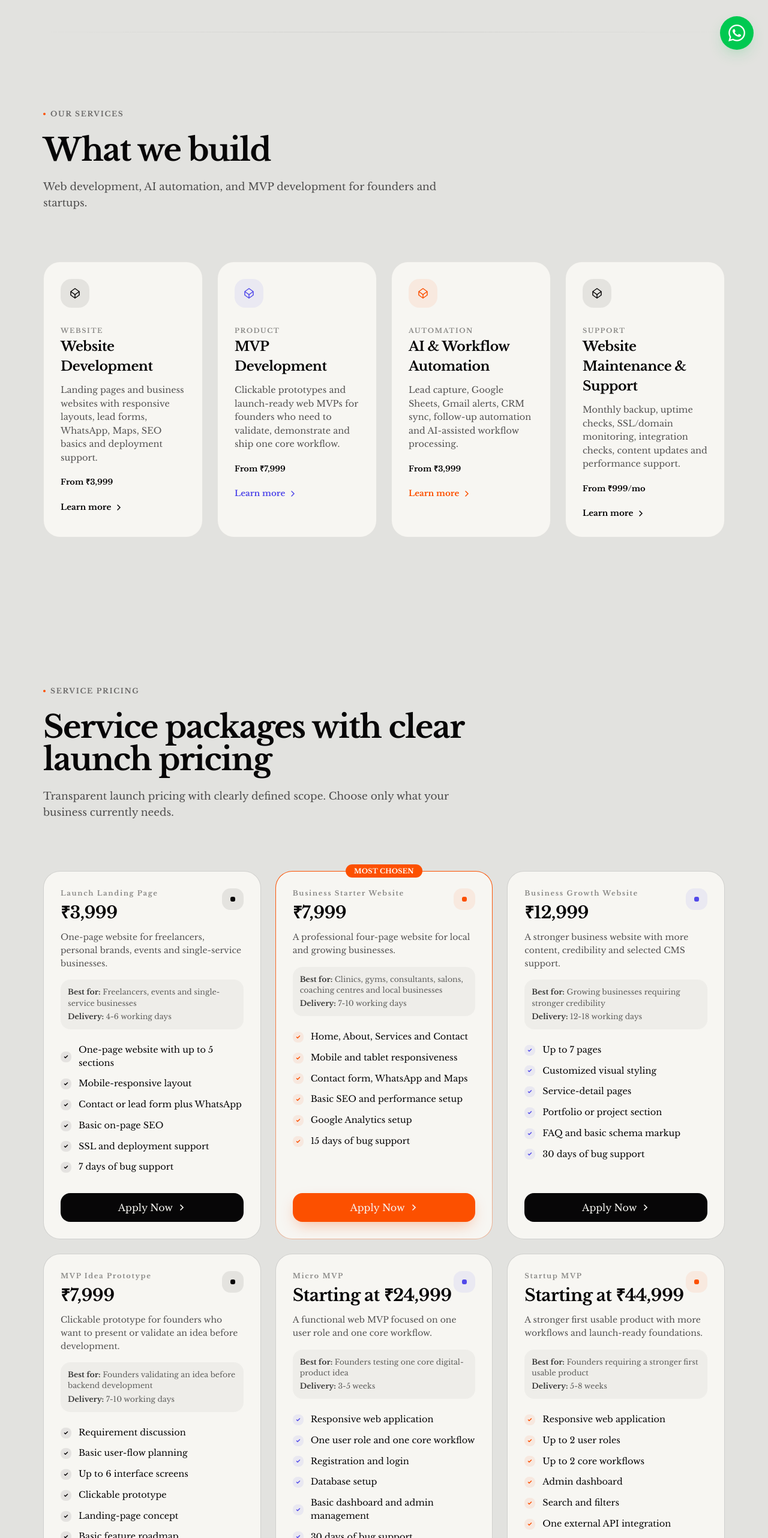
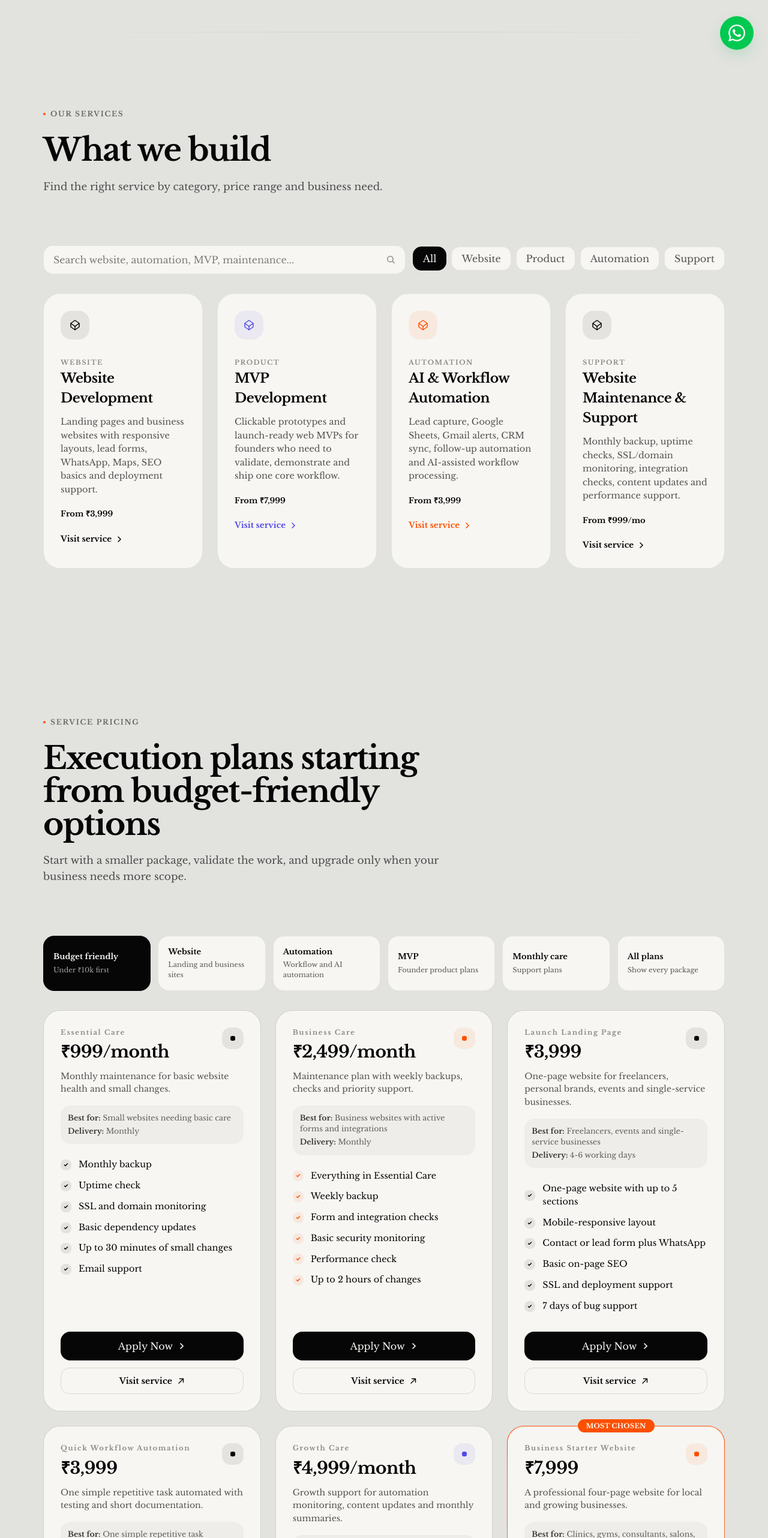
Before and after one commit to misthustlers-ctrl/MistHustlers, a React (Vite) app: page /services in a window 1280 px wide. Shown: the part 693-3257 px from the top of the page at 60% size. Built offline with nearby package versions, Linux system fonts and the light colour scheme; no server answers.

Commit message:
Improve services filtering and budget plan focus

```diff
--- a/src/pages/Services.tsx
+++ b/src/pages/Services.tsx
@@ -1,4 +1,4 @@
-import { useRef } from "react";
+import { useMemo, useRef, useState } from "react";
 import ServiceInquiryForm from "@/components/ServiceInquiryForm";
 import SEO from "@/components/SEO";
 import SchemaMarkup from "@/components/SchemaMarkup";
@@ -42,6 +42,36 @@ type ServicesContent = {
   process: { steps: ProcessStep[] };
   trust: { stats: ServiceStat[]; brands: string[] };
 };
+
+const PRICE_FILTERS = [
+  { id: "budget", label: "Budget friendly", description: "Under ₹10k first" },
+  { id: "website", label: "Website", description: "Landing and business sites" },
+  { id: "automation", label: "Automation", description: "Workflow and AI automation" },
+  { id: "mvp", label: "MVP", description: "Founder product plans" },
+  { id: "monthly", label: "Monthly care", description: "Support plans" },
+  { id: "all", label: "All plans", description: "Show every package" },
+];
+
+function priceNumber(price = "") {
+  const match = price.replace(/,/g, "").match(/\d+/);
+  return match ? Number(match[0]) : Number.POSITIVE_INFINITY;
+}
+
+function tierCategory(tier: PricingTier) {
+  const text = `${tier.id} ${tier.name}`.toLowerCase();
+  if (text.includes("mvp") || text.includes("prototype")) return "mvp";
+  if (text.includes("automation") || text.includes("workflow")) return "automation";
+  if (text.includes("care") || text.includes("maintenance") || text.includes("month")) return "monthly";
+  return "website";
+}
+
+function tierServiceLink(tier: PricingTier) {
+  const category = tierCategory(tier);
+  if (category === "mvp") return "/services/mvp-development";
+  if (category === "automation") return "/services/automation";
+  if (category === "monthly") return "/contact";
+  return "/services/web-development";
+}
 
 const SERVICE_CARD_DEFAULTS: ServiceCard[] = [
   {
@@ -104,8 +134,8 @@ const SERVICES_DEFAULTS: ServicesContent = {
   },
   pricing: {
     badge: "Service Pricing",
-    title: "Service packages with clear launch pricing",
-    description: "Transparent launch pricing with clearly defined scope. Choose only what your business currently needs.",
+    title: "Execution plans starting from budget-friendly options",
+    description: "Start with a smaller package, validate the work, and upgrade only when your business needs more scope.",
     notice: "Domain, hosting, paid APIs, subscriptions and third-party tools are separate unless included in writing.",
     tiers: PRICING_TIER_DEFAULTS,
   },
@@ -115,9 +145,30 @@ const SERVICES_DEFAULTS: ServicesContent = {
 
 export default function Services() {
   const inquiryRef = useRef<HTMLDivElement>(null);
+  const [serviceFilter, setServiceFilter] = useState("All");
+  const [serviceSearch, setServiceSearch] = useState("");
+  const [priceFilter, setPriceFilter] = useState("budget");
   const c = useContent("services", SERVICES_DEFAULTS);
   const pricingTiers = c.pricing?.tiers || [];
   const serviceCards = (c.serviceCards?.length ? c.serviceCards : SERVICE_CARD_DEFAULTS).filter((item) => item.enabled !== false);
+  const serviceCategories = useMemo(() => ["All", ...Array.from(new Set(serviceCards.map((item) => item.category).filter(Boolean)))], [serviceCards]);
+  const filteredServiceCards = useMemo(() => {
+    const query = serviceSearch.trim().toLowerCase();
+    return serviceCards.filter((item) => {
+      const categoryMatches = serviceFilter === "All" || item.category === serviceFilter;
+      const searchMatches = !query || `${item.title} ${item.category} ${item.description} ${item.price || ""}`.toLowerCase().includes(query);
+      return categoryMatches && searchMatches;
+    });
+  }, [serviceCards, serviceFilter, serviceSearch]);
+  const filteredPricingTiers = useMemo(() => {
+    return [...pricingTiers]
+      .sort((a, b) => priceNumber(a.price) - priceNumber(b.price))
+      .filter((tier) => {
+        if (priceFilter === "all") return true;
+        if (priceFilter === "budget") return priceNumber(tier.price) <= 10000;
+        return tierCategory(tier) === priceFilter;
+      });
+  }, [pricingTiers, priceFilter]);
   const processSteps = (c.process?.steps || []).map((s, i) => ({ ...s, active: i < 2 }));
   const trustStats = c.trust?.stats || [];
   const brands = c.trust?.brands || [];
@@ -274,12 +325,46 @@ export default function Services() {
             What we build
           </h2>
           <p className="text-[17px] leading-[1.6] font-[450]" style={{ color: "rgba(var(--mh-text-rgb), 0.68)" }}>
-            Web development, AI automation, and MVP development for founders and startups.
+            Find the right service by category, price range and business need.
           </p>
         </div>
 
+        <div className="mb-8 grid gap-3 md:grid-cols-[1fr_auto] md:items-center">
+          <label className="relative block">
+            <span className="sr-only">Search services</span>
+            <input
+              value={serviceSearch}
+              onChange={(event) => setServiceSearch(event.target.value)}
+              placeholder="Search website, automation, MVP, maintenance..."
+              className="h-12 w-full rounded-[16px] border px-4 pr-11 text-sm font-[500] outline-none"
+              style={{ backgroundColor: "var(--mh-surface)", borderColor: "rgba(var(--mh-text-rgb), 0.08)", color: "var(--mh-text)" }}
+            />
+            <svg className="pointer-events-none absolute right-4 top-1/2 -translate-y-1/2 opacity-45" width="17" height="17" viewBox="0 0 17 17" fill="none">
+              <circle cx="7.4" cy="7.4" r="4.7" stroke="currentColor" strokeWidth="1.5"/>
+              <path d="M11 11L14 14" stroke="currentColor" strokeWidth="1.5" strokeLinecap="round"/>
+            </svg>
+          </label>
+          <div className="flex gap-2 overflow-x-auto pb-1 md:justify-end">
+            {serviceCategories.map((category) => (
+              <button
+                key={category}
+                type="button"
+                onClick={() => setServiceFilter(category)}
+                className="h-10 shrink-0 rounded-[14px] border px-4 text-xs font-[700] transition-colors"
+                style={{
+                  backgroundColor: serviceFilter === category ? "var(--mh-text)" : "var(--mh-surface)",
+                  borderColor: serviceFilter === category ? "var(--mh-text)" : "rgba(var(--mh-text-rgb), 0.08)",
+                  color: serviceFilter === category ? "var(--mh-surface)" : "rgba(var(--mh-text-rgb), 0.68)",
+                }}
+              >
+                {category}
+              </button>
+            ))}
+          </div>
+        </div>
+
         <div className="grid md:grid-cols-2 xl:grid-cols-4 gap-[20px] lg:gap-[24px]">
-          {serviceCards.map((svc, index) => {
+          {filteredServiceCards.map((svc, index) => {
             const accent = index % 3 === 1 ? "var(--mh-secondary)" : index % 3 === 2 ? "var(--mh-cta)" : "var(--mh-text)";
             const href = svc.link?.trim() || "/contact";
             return (
@@ -301,7 +386,7 @@ export default function Services() {
               <p className="text-[14.5px] leading-[1.55] font-[450] mb-[20px]" style={{ color: "rgba(var(--mh-text-rgb), 0.68)" }}>{svc.description}</p>
               {svc.price && <div className="mb-[18px] text-[13px] font-[700]" style={{ color: "var(--mh-text)" }}>{svc.price}</div>}
               <span className="text-[13.5px] font-[600] inline-flex items-center gap-[6px] group-hover:gap-[10px] transition-all" style={{ color: accent }}>
-                Learn more
+                Visit service
                 <svg width="14" height="14" viewBox="0 0 14 14" fill="none">
                   <path d="M5 3L9 7L5 11" stroke="currentColor" strokeWidth="1.5" strokeLinecap="round"/>
                 </svg>
@@ -310,6 +395,11 @@ export default function Services() {
             );
           })}
         </div>
+        {!filteredServiceCards.length && (
+          <div className="mt-8 rounded-[20px] border p-6 text-center text-sm font-[500]" style={{ backgroundColor: "var(--mh-surface)", borderColor: "rgba(var(--mh-text-rgb), 0.08)", color: "rgba(var(--mh-text-rgb), 0.62)" }}>
+            No service found. Try another keyword or category.
+          </div>
+        )}
       </section>
 
       {/* PRICING TIERS */}
@@ -327,8 +417,27 @@ export default function Services() {
           </p>
         </div>
 
+        <div className="mb-8 grid gap-3 sm:grid-cols-2 lg:grid-cols-6">
+          {PRICE_FILTERS.map((filter) => (
+            <button
+              key={filter.id}
+              type="button"
+              onClick={() => setPriceFilter(filter.id)}
+              className="rounded-[18px] border p-4 text-left transition-all hover:-translate-y-0.5"
+              style={{
+                backgroundColor: priceFilter === filter.id ? "var(--mh-text)" : "var(--mh-surface)",
+                borderColor: priceFilter === filter.id ? "var(--mh-text)" : "rgba(var(--mh-text-rgb), 0.08)",
+                color: priceFilter === filter.id ? "var(--mh-surface)" : "var(--mh-text)",
+              }}
+            >
+              <span className="block text-[13px] font-[800]">{filter.label}</span>
+              <span className="mt-1 block text-[11.5px] font-[500] opacity-65">{filter.description}</span>
+            </button>
+          ))}
+        </div>
+
         <div className="grid md:grid-cols-3 gap-[20px] lg:gap-[24px]">
-          {pricingTiers.map((tier) => (
+          {filteredPricingTiers.map((tier) => (
             <div key={tier.id} className="relative group">
               <div className="h-full rounded-[28px] p-[1px] transition-all duration-300"
                 style={{
@@ -402,11 +511,27 @@ export default function Services() {
                       <path d="M5 3L9 7L5 11" stroke="currentColor" strokeWidth="1.75" strokeLinecap="round"/>
                     </svg>
                   </button>
+                  <a
+                    href={tierServiceLink(tier)}
+                    className="mt-3 flex h-[44px] w-full items-center justify-center gap-2 rounded-[15px] border text-[14px] font-[700] transition-all hover:-translate-y-[1px]"
+                    style={{ borderColor: "rgba(var(--mh-text-rgb), 0.12)", color: "var(--mh-text)" }}
+                  >
+                    Visit service
+                    <svg width="13" height="13" viewBox="0 0 13 13" fill="none">
+                      <path d="M4.5 2.5H10.5V8.5" stroke="currentColor" strokeWidth="1.4" strokeLinecap="round" strokeLinejoin="round"/>
+                      <path d="M10 3L3 10" stroke="currentColor" strokeWidth="1.4" strokeLinecap="round"/>
+                    </svg>
+                  </a>
                 </div>
               </div>
             </div>
           ))}
         </div>
+        {!filteredPricingTiers.length && (
+          <div className="mt-8 rounded-[20px] border p-6 text-center text-sm font-[500]" style={{ backgroundColor: "var(--mh-surface)", borderColor: "rgba(var(--mh-text-rgb), 0.08)", color: "rgba(var(--mh-text-rgb), 0.62)" }}>
+            No plan in this filter. Select All plans to view every package.
+          </div>
+        )}
 
         <div className="mt-[28px] text-center">
           <p className="text-[13.5px] font-[500] inline-flex items-center gap-[8px] px-[16px] h-[36px] rounded-[14px] border" style={{ backgroundColor: "rgba(var(--mh-surface-rgb), 0.7)", borderColor: "rgba(var(--mh-text-rgb), 0.06)", color: "rgba(var(--mh-text-rgb), 0.7)" }}>
```
Also changed, not shown: 1 other file (tests, documents, lock files or other folders).
